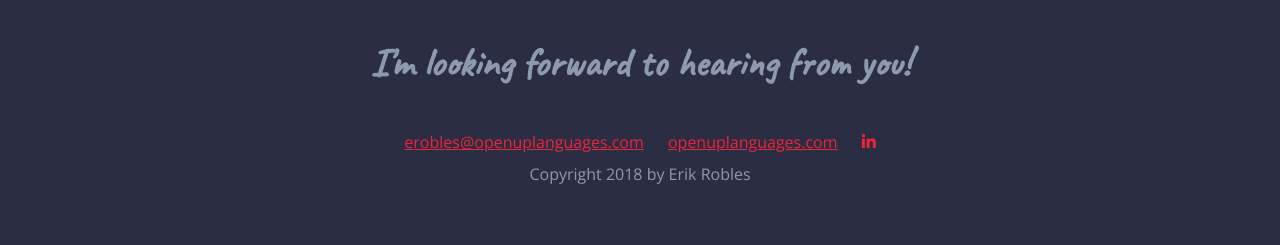
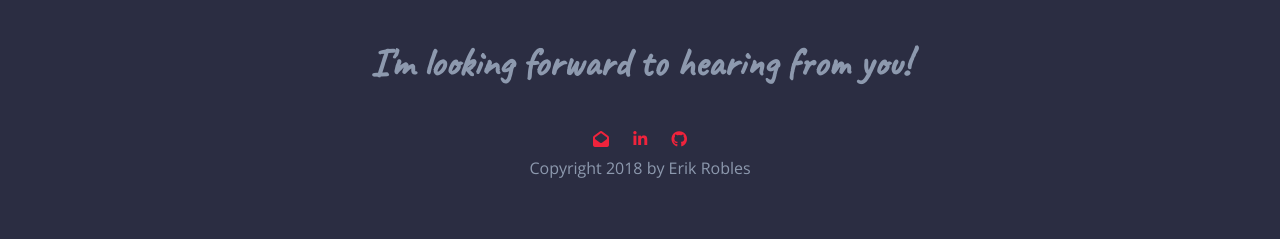
Before and after one commit to ErikRobles/CV, a plain HTML site: page resume.html in a window 1280 px wide. Shown: the part 1846-2091 px from the top of the page. Drawn offline with nearby package versions, Linux system fonts and the light colour scheme.

Commit message:
more changes

```diff
--- a/resume.html
+++ b/resume.html
@@ -112,9 +112,10 @@
 
         <!-- Social media and contact links. Add or remove any networks. -->
         <div class="contact-info">
-            <a href="mailto:erobles@openuplanguages.com">erobles@openuplanguages.com</a>
-            <a href="http://openuplanguages.com" target="_blank">openuplanguages.com</a>
+            <a href="mailto:erobles@openuplanguages.com"><i class="fa fa-envelope-open" area-hidden="true" alt="mail icon"></i></a>
             <a href="https://www.linkedin.com/in/erik-james-245067a8?lipi=urn%3Ali%3Apage%3Ad_flagship3_profile_view_base%3BDvm%2Feo5WSNSVPlQJ7mAlng%3D%3D" target="_blank"><i class="fa fa-linkedin" aria-hidden="true" alt="LinkedIn"></i>
+<span class="sr-only">Battery level: 50%</span></a>
+            <a href="https://github.com/ErikRobles" target="_blank"><i class="fa fa-github" aria-hidden="true" alt="GitHub"></i>
 <span class="sr-only">Battery level: 50%</span></a>
         </div>
 
```
